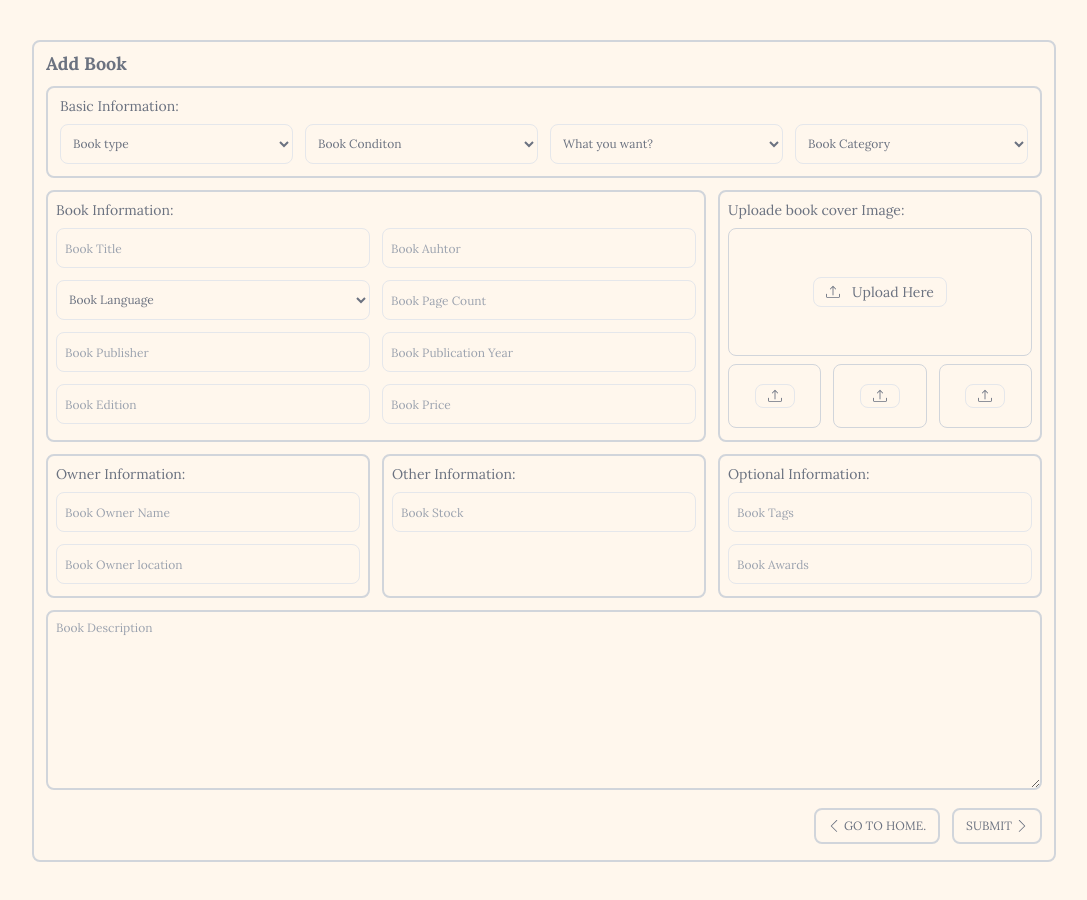
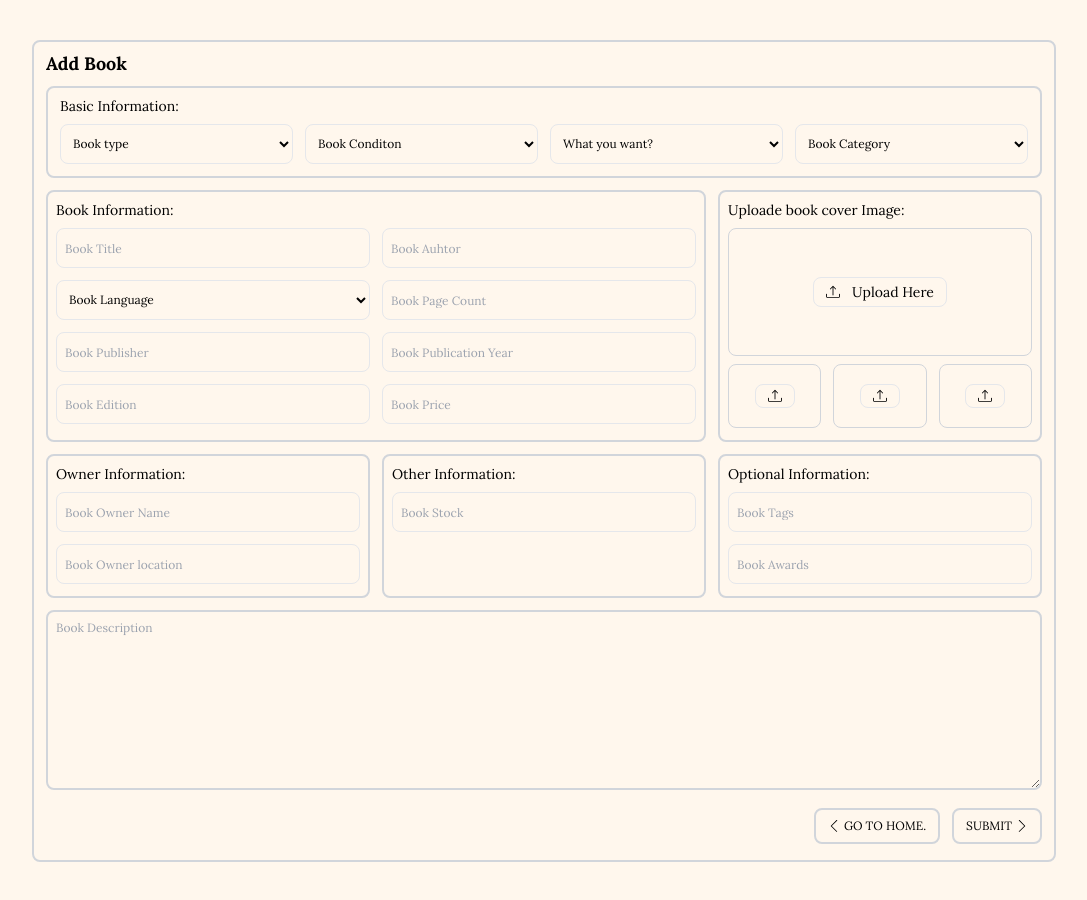
Before and after one commit to ShahreyarRafi/netlify, a Next.js app: page /addBook in a window 1280 px wide. Shown: the whole page, without its empty margins (96-1183 px from the left). Built offline with nearby package versions, Linux system fonts and the light colour scheme; no server answers.

Commit message:
fixed error

```diff
--- a/src/components/AddBook/AddBook.jsx
+++ b/src/components/AddBook/AddBook.jsx
@@ -17,7 +17,7 @@ const AddBook = () => {
     console.log(newBook);
   };
   return (
-    <div className="bg-orange-50 text-gray-500 min-h-screen">
+    <div className="bg-orange-50 text-black min-h-screen">
       <div className="max-w-5xl mx-auto px-3 md:px-5 lg:px-0 py-10">
         <div className="border-2 border-gray-300 rounded-lg px-3">
           <h1 className="text-lg  font-bold py-2">Add Book</h1>
```
